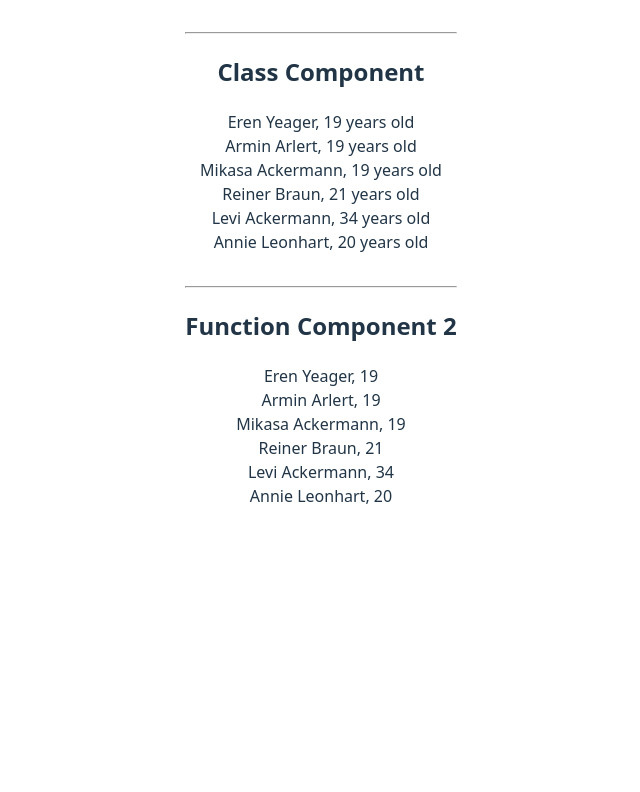
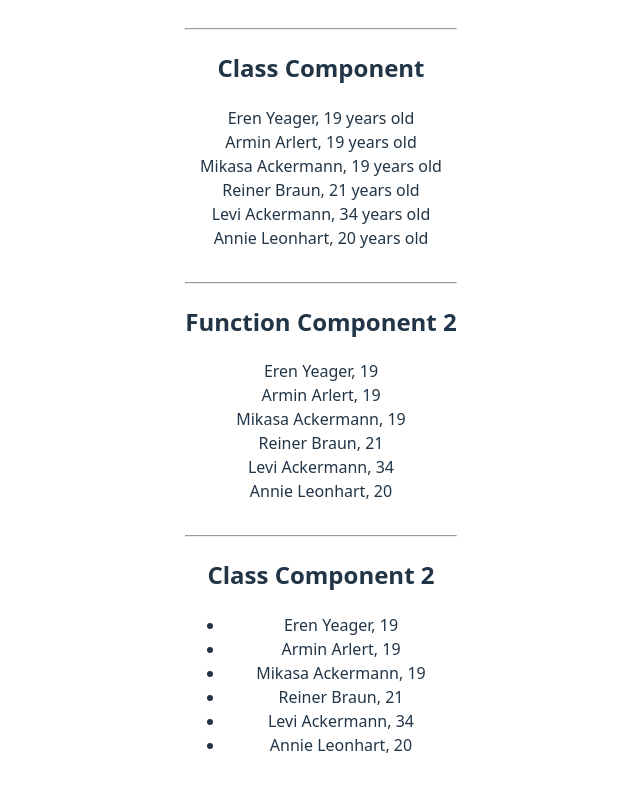
Before and after one commit to egoitzaulestia/react-intro-one, a React (Vite) app: page / in a window 1280 px wide. Shown: the part 256-1048 px from the top of the page, without its empty margins (319-959 px from the left). Before the commit the page ends 800 px from the top, so only its background shows below. Built offline with nearby package versions, Linux system fonts and the light colour scheme.

Commit message:
Class component 2 done

```diff
--- a/src/App.jsx
+++ b/src/App.jsx
@@ -1,6 +1,7 @@
 import "./App.css";
 import PersonaFunc2 from "./components/PersonaFunc2";
 import PersonClass from "./components/PersonClass";
+import PersonClass2 from "./components/PersonClass2";
 import PersonFunc from "./components/PersonFunc";
 
 const names = ["Eren", "Armin", "Mikasa", "Reiner", "Levi", "Annie"];
@@ -50,6 +51,22 @@ function App() {
             age={ages[index]}
           />
         ))}
+        <br />
+        <hr />
+
+        <h2>Class Component 2</h2>
+        <ul>
+          {names.map((name, index) => (
+            <li>
+              <PersonClass2
+                key={index}
+                name={name}
+                surname={surnames[index]}
+                age={ages[index]}
+              />
+            </li>
+          ))}
+        </ul>
       </div>
     </>
   );
--- /dev/null
+++ b/src/components/PersonClass2.jsx
@@ -0,0 +1,11 @@
+import React, { Component } from "react";
+
+export default class PersonClass2 extends Component {
+  render() {
+    return (
+      <span>
+        {this.props.name} {this.props.surname}, {this.props.age}
+      </span>
+    );
+  }
+}
```
